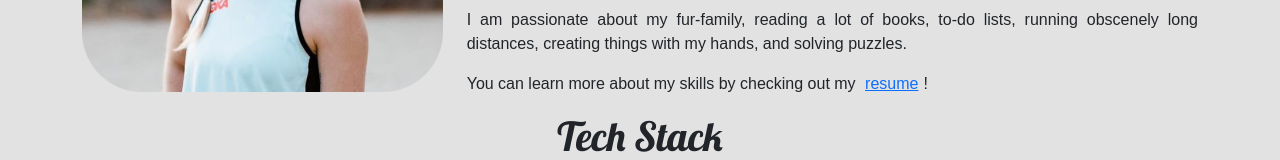
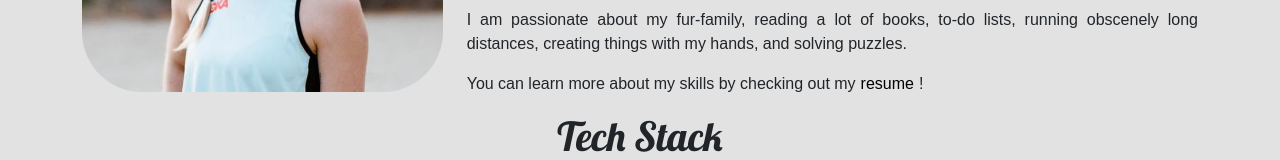
Before and after one commit to hannamlittlefield/AlexanderSucks, a React (Create React App) app: page / in a window 1280 px wide. Shown: the part 338-498 px from the top of the page. Built offline with nearby package versions, Linux system fonts and the light colour scheme; a web font is replaced by a local one.

Commit message:
about page styling

```diff
--- a/src/AboutMe.js
+++ b/src/AboutMe.js
@@ -23,7 +23,7 @@ export default function About(){
 
                         <p>I am passionate about my fur-family, reading a lot of books, to-do lists, running obscenely long distances, creating things with my hands, and solving puzzles. </p>
 
-                        <p>You can learn more about my skills by checking out my <a href={resume}>resume</a>!</p>
+                        <p>You can learn more about my skills by checking out my<a href={resume}>resume</a>!</p>
                     </div>
                 </Col>
             </Row>
--- a/src/App.css
+++ b/src/App.css
@@ -89,6 +89,11 @@ h1{
   font-family: arial;
   text-align: justify;
   min-height: 96vh;
+}
+
+.About a:link{
+  text-decoration: none;
+  color:black;
 }
 
 .abouttext{
```
